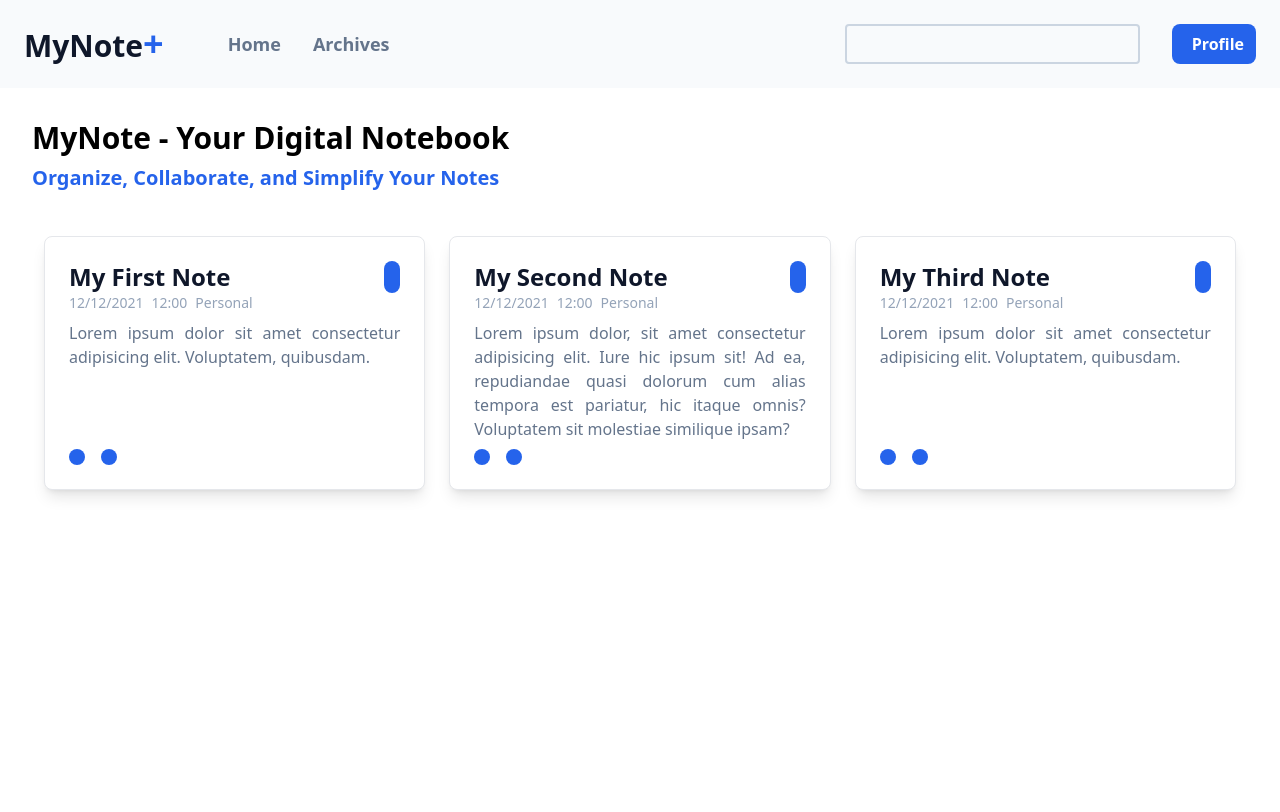
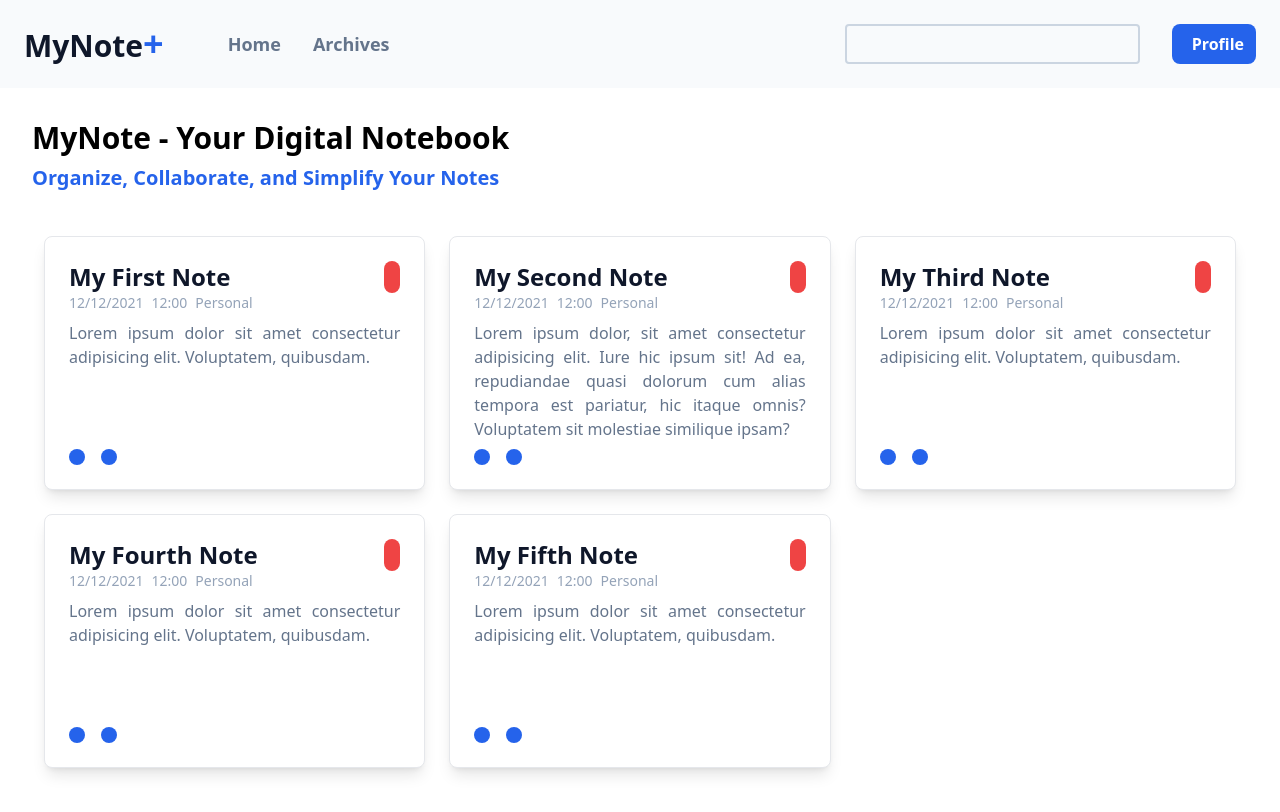
Before and after one commit to mausneg/MyNote, a React app: page / in a window 1280 px wide. Built offline with nearby package versions, Linux system fonts and the light colour scheme; the HTML template or start-up script is replaced by a standard one.

Commit message:
add event delete

```diff
--- a/src/components/Elements/Button/index.jsx
+++ b/src/components/Elements/Button/index.jsx
@@ -1,8 +1,16 @@
 export default function Button(prop) {
-  const { text, className = "bg-blue-600 px-3 py-2", children } = prop;
+  const { text, className = "bg-blue-600 px-3 py-2", children, onClick } = prop;
+
+  const handleClick = () => {
+    if (onClick) {
+      onClick();
+    }
+  };
+
   return (
     <button
       className={`font-bold text-md text-white rounded-lg ${className} flex items-center gap-2`}
+      onClick={handleClick}
     >
       {children}
       {text}
--- a/src/components/Fragments/Card.jsx
+++ b/src/components/Fragments/Card.jsx
@@ -1,14 +1,35 @@
 import Button from "../Elements/Button";
+import React from "react";
+
+
 
 export default function Card(prop) {
-  const { title, date, time, category, content } = prop;
+  const { id, title, date, time, category, content,onDelete } = prop;
+  const [archived, setArchived] = React.useState(prop.archived);
+
+  function handleArchive(id) {
+    console.log(id);
+    const notes = JSON.parse(localStorage.getItem("notes"));
+    notes.map((item) => {
+      if (item.id === id) {
+        item.archived = !archived;
+      }
+    });
+    localStorage.setItem("notes", JSON.stringify(notes));
+    setArchived(!archived);
+  }
+  function handleDelete(id) {
+    onDelete(id)
+
+  }
+
   return (
     <div className="w-1/3 p-3">
       <div className=" bg-white rounded-lg shadow-lg p-6 border">
         <div className="flex justify-between">
           <h1 className="text-2xl font-bold text-slate-900">{title}</h1>
-          <Button className="bg-blue-600 p-2">
-            <i className="fa-solid fa-edit"></i>
+          <Button className="bg-red-500 p-2" onClick={() => handleDelete(id)}>
+            <i className="fa-solid fa-trash"></i>
           </Button>
         </div>
         <div className="flex gap-2">
@@ -21,10 +42,10 @@ export default function Card(prop) {
         </div>
         <div className="flex gap-4 justify-start">
           <Button className="bg-blue-600 p-2">
+            <i className="fa-solid fa-edit"></i>
+          </Button>
+          <Button className="bg-blue-600 p-2" onClick={() => handleArchive(id)}>
             <i className="fa-solid fa-box-archive"></i>
-          </Button>
-          <Button className="bg-blue-600 p-2">
-            <i className="fa-solid fa-trash"></i>
           </Button>
         </div>
       </div>
--- a/src/components/pages/home.jsx
+++ b/src/components/pages/home.jsx
@@ -1,9 +1,11 @@
 import Base from "../Layout/Base";
 import Navbar from "../Fragments/Navbar";
 import Card from "../Fragments/Card";
+import React from "react";
 
 const data = [
   {
+    id: 1,
     title: "My First Note",
     date: "12/12/2021",
     time: "12:00",
@@ -13,6 +15,7 @@ const data = [
     archived: false,
   },
   {
+    id: 2,
     title: "My Second Note",
     date: "12/12/2021",
     time: "12:00",
@@ -22,6 +25,7 @@ const data = [
     archived: false,
   },
   {
+    id: 3,
     title: "My Third Note",
     date: "12/12/2021",
     time: "12:00",
@@ -31,26 +35,61 @@ const data = [
     archived: false,
   },
   {
+    id: 4,
     title: "My Fourth Note",
     date: "12/12/2021",
     time: "12:00",
     category: "Personal",
     content:
       "Lorem ipsum dolor sit amet consectetur adipisicing elit. Voluptatem, quibusdam.",
-    archived: true,
+    archived: false,
   },
   {
+    id: 5,
     title: "My Fifth Note",
     date: "12/12/2021",
     time: "12:00",
     category: "Personal",
     content:
       "Lorem ipsum dolor sit amet consectetur adipisicing elit. Voluptatem, quibusdam.",
-    archived: true,
+    archived: false,
   },
 ];
-const dataUnarchived = data.filter((item) => item.archived === false);
-const dataArchived = data.filter((item) => item.archived === true);
+if (localStorage.getItem("notes") === null) {
+  localStorage.setItem("notes", JSON.stringify(data));
+}
+
+const notes = JSON.parse(localStorage.getItem("notes"));
+const notesUnarchived = notes.filter((item) => item.archived === false);
+
+function CardList(prop) {
+  const [notes, setNotes] = React.useState(prop.notes);
+
+  function handleDelete(id) {
+    const updatedNotes = notes.filter((item) => item.id !== id);
+    localStorage.setItem("notes", JSON.stringify(updatedNotes));
+    setNotes(updatedNotes);
+  }
+
+  return (
+    <div className="flex flex-wrap">
+      {notes.map((item) => (
+        <Card
+          key={item.id}
+          id={item.id}
+          title={item.title}
+          date={item.date}
+          time={item.time}
+          category={item.category}
+          content={item.content}
+          archived={item.archived}
+          onDelete={handleDelete}
+        />
+      ))}
+    </div>
+  );
+}
+
 export default function Home() {
   return (
     <Base>
@@ -64,18 +103,7 @@ export default function Home() {
             Organize, Collaborate, and Simplify Your Notes
           </h3>
         </div>
-        <div className="flex flex-wrap">
-          {dataUnarchived.map((item, index) => (
-            <Card
-              key={index}
-              title={item.title}
-              date={item.date}
-              time={item.time}
-              category={item.category}
-              content={item.content}
-            />
-          ))}
-        </div>
+        <CardList notes={notesUnarchived} />
       </div>
     </Base>
   );
```
